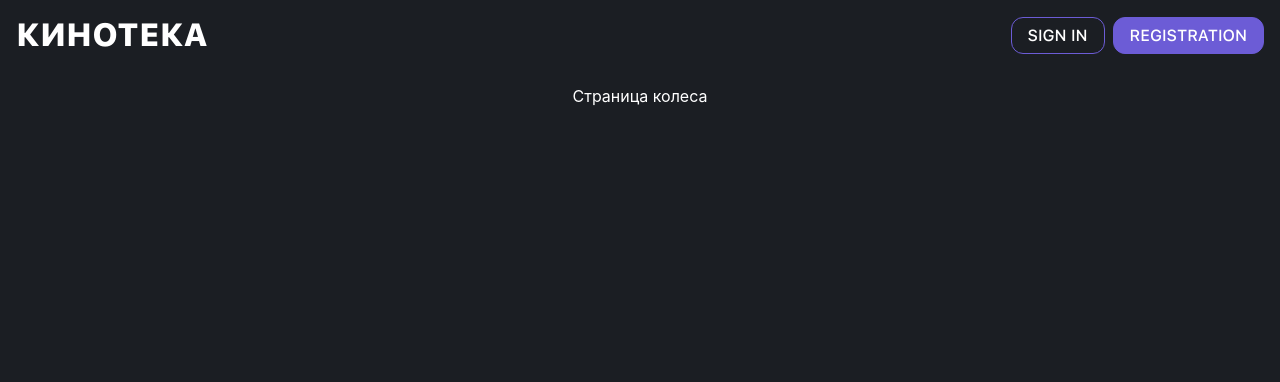
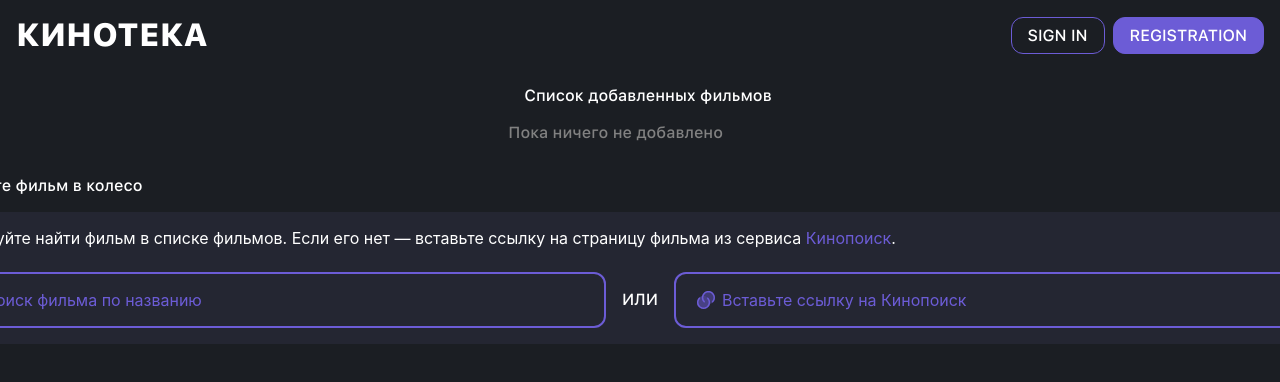
Before and after one commit to bakko7821/cinemateka, a React (Vite) app in the folder client/: page /roll in a window 1280 px wide. Shown: the top 382 px of the page. Built offline with nearby package versions, Linux system fonts and the light colour scheme; a web font is replaced by a local one.

Commit message:
commit 14.31.5

```diff
--- a/client/src/components/AddFilmPage/FindFilmComponent.tsx
+++ b/client/src/components/AddFilmPage/FindFilmComponent.tsx
@@ -10,6 +10,7 @@ export interface FilmData {
   year?: number;
   poster?: string | null;
   genres?: string[];
+  chance?: number;
 }
 
 interface FindFilmProps {
--- /dev/null
+++ b/client/src/components/RollFimsPage/ChosedFilmsList.tsx
@@ -0,0 +1,35 @@
+import type { FilmData } from "../AddFilmPage/FindFilmComponent";
+
+interface Props {
+  films: FilmData[];
+  onChanceChange: (filmId: string, value: number) => void;
+}
+
+export const ChosedFilmsList = ({ films, onChanceChange }: Props) => {
+  return (
+    <div className="chosedFilmsList flex-column g16">
+      <p className="titleText">Список добавленных фильмов</p>
+
+      {films.length > 0 ? (
+        films.map((film) => (
+          <div key={film._id} className="chosedFilmCard flex g16">
+            <p>{film.title}</p>
+            <input
+              type="number"
+              min={0}
+              max={100}
+              value={film.chance ?? 0}
+              onChange={(e) => {
+                const value = parseFloat(e.target.value) || 0;
+                onChanceChange(film._id, value);
+              }}
+            />
+            <span>%</span>
+          </div>
+        ))
+      ) : (
+        <p className="nullMessage">Пока ничего не добавлено</p>
+      )}
+    </div>
+  );
+};
--- /dev/null
+++ b/client/src/components/RollFimsPage/Wheel.tsx
@@ -0,0 +1,3 @@
+export const Wheel = () => {
+
+}
--- a/client/src/index.css
+++ b/client/src/index.css
@@ -248,6 +248,10 @@ body::-webkit-scrollbar-thumb {
   border: none;
 }
 
+.flex {
+  display: flex;
+}
+
 .flex-center {
   display: flex;
   align-items: center;
@@ -295,3 +299,17 @@ body::-webkit-scrollbar-thumb {
   cursor: pointer;
   object-fit: none;
 }
+
+.g16 {
+  gap: 16px;
+}
+
+.alertBox {
+  top: 16px;
+  position: absolute;
+  padding: 16px;
+  color: var(--text-color);
+  border-radius: 12px;
+  font-size: clamp(0.8rem, 2vw, 1rem);
+  background-color: var(--background-card-color);
+}
--- a/client/src/pages/RollFilmsPage.tsx
+++ b/client/src/pages/RollFilmsPage.tsx
@@ -1,5 +1,65 @@
+import { useState, useEffect } from "react";
+import { ChosedFilmInfoComponent } from "../components/AddFilmPage/ChosedFilmInfoComponent";
+import { FindFilmComponent, type FilmData } from "../components/AddFilmPage/FindFilmComponent";
+import "../styles/RollFilms.css";
+import { ChosedFilmsList } from "../components/RollFimsPage/ChosedFilmsList";
+
 export const RollFilmsPage = () => {
-    return (
-        <span>Страница колеса</span>
-    )
-}
+  const [film, setFilm] = useState<FilmData | null>(null);
+  const [error, setError] = useState<string | null>(null);
+  const [message, setMessage] = useState<string | null>(null);
+  const [chosedFilms, setChosedFilms] = useState<FilmData[]>([]);
+
+  // добавляем фильм в список
+  const handleAddFilm = (selectedFilm: FilmData) => {
+    const exists = chosedFilms.some(f => f._id === selectedFilm._id);
+    if (exists) {
+      setError("Этот фильм уже добавлен");
+      return;
+    }
+
+    setChosedFilms(prev => [...prev, { ...selectedFilm }]);
+    setMessage("Фильм добавлен в колесо");
+  };
+
+    useEffect(() => {
+        if (chosedFilms.length > 0) {
+            const equalChance = +(100 / chosedFilms.length).toFixed(2);
+            setChosedFilms(prev => prev.map(f => ({ ...f, chance: equalChance })));
+        }
+    }, [chosedFilms.length]);
+
+  // изменение шанса у конкретного фильма
+  const handleChanceChange = (filmId: string, value: number) => {
+    setChosedFilms(prev =>
+      prev.map(f => (f._id === filmId ? { ...f, chance: value } : f))
+    );
+  };
+
+  return (
+    <>
+        <ChosedFilmsList films={chosedFilms} onChanceChange={handleChanceChange} />
+        <div className="addFilmToRollBox flex-column g16">
+            <p className="titleText">Добавьте фильм в колесо</p>
+
+            <div className="addFilmToRollBoxContent flex g16">
+            <FindFilmComponent
+                onFilmSelect={(film) => {
+                setFilm(film);
+                handleAddFilm(film);
+                }}
+                setError={setError}
+                setMessage={setMessage}
+            />
+            <ChosedFilmInfoComponent film={film} />
+            </div>
+        </div>
+
+        {(error || message) && (
+        <div className={`alertBox ${error ? "error" : "success"}`}>
+            <p>{error || message}</p>
+        </div>
+        )}
+    </>
+  );
+};
--- /dev/null
+++ b/client/src/styles/RollFilms.css
@@ -0,0 +1,8 @@
+.addFilmToRollBox, .addFilmToRollBoxContent {
+    width: 100%;
+}
+
+.addFilmToRollBox .choosedFilmInfoBox {
+    height: fit-content;
+    min-height: auto;
+}
```
Also changed, not shown: 1 other file (tests, documents, lock files or other folders).
